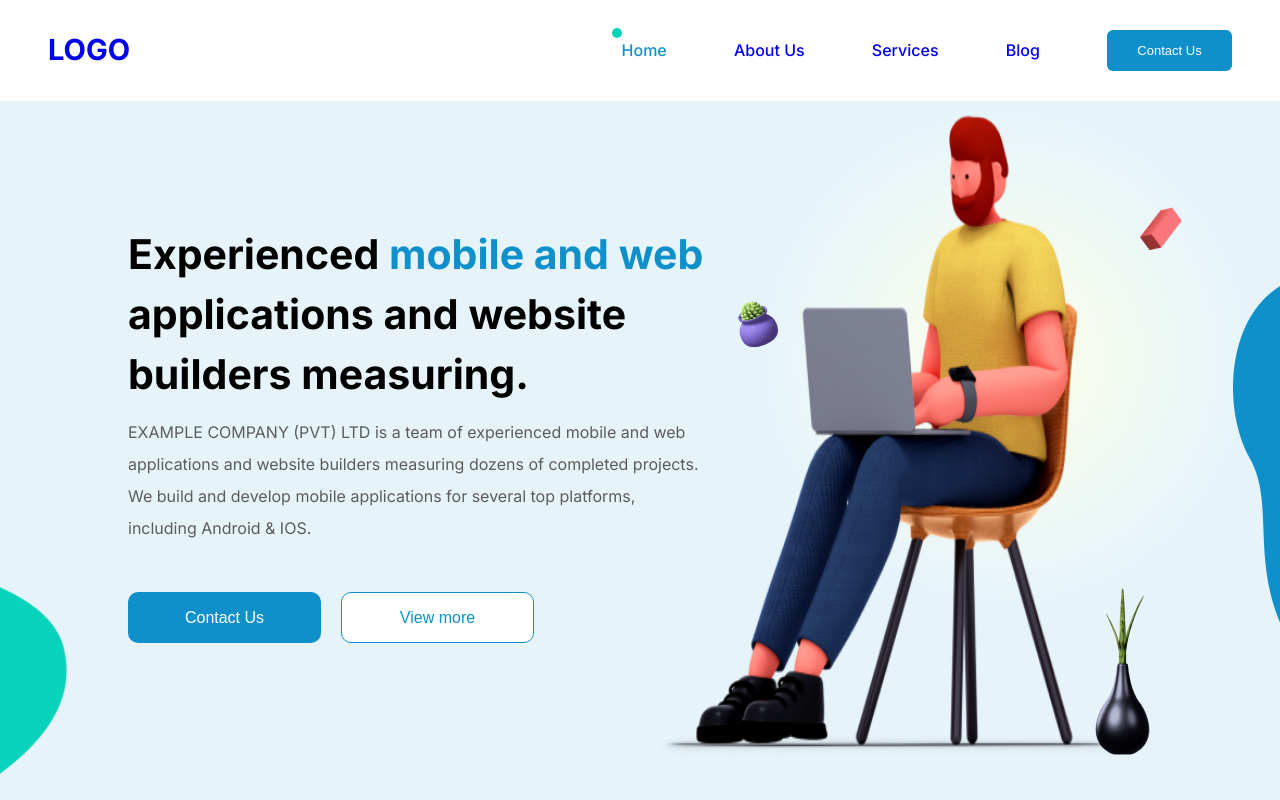
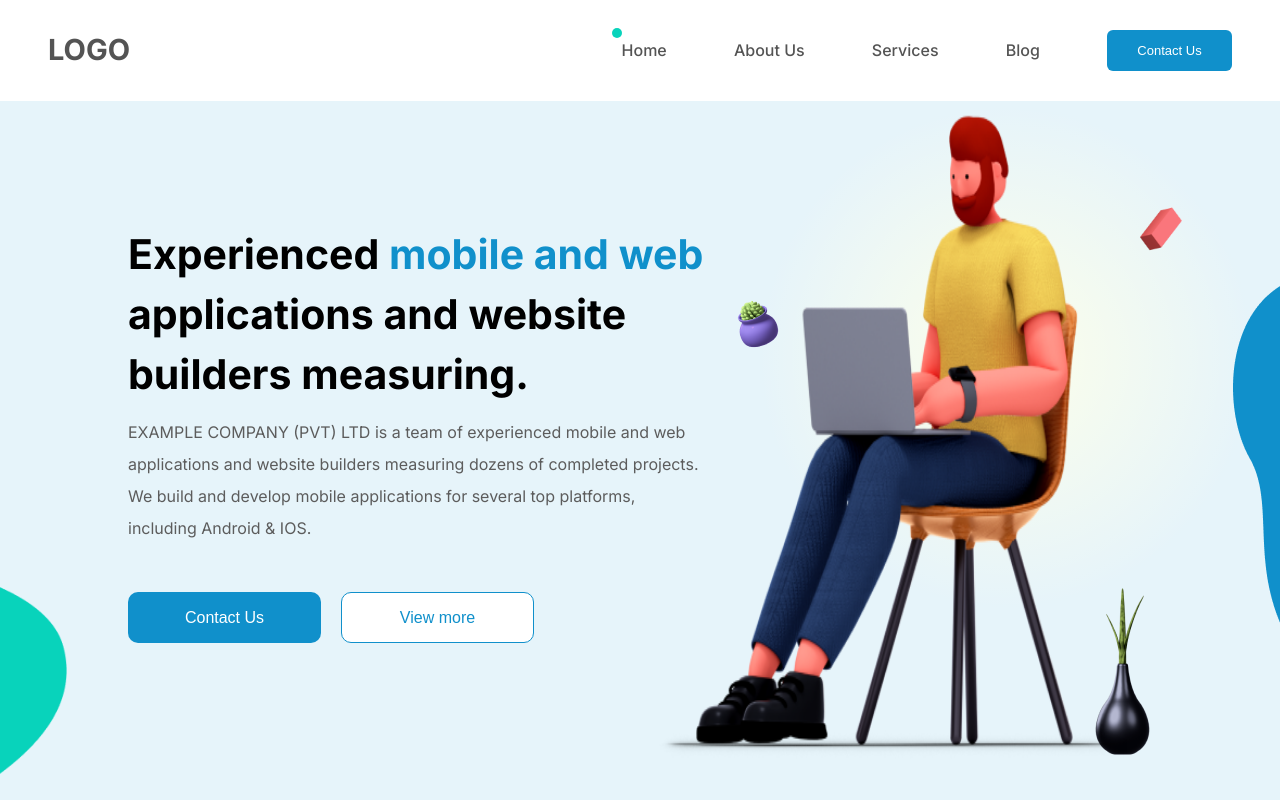
Before and after one commit to raimanish9894/Manetia_task1, a Next.js app: page / in a window 1280 px wide. Shown: the top 800 px of the page. Built offline with nearby package versions, Linux system fonts and the light colour scheme.

Commit message:
Update navbar.module.css

```diff
--- a/src/app/styles/navbar.module.css
+++ b/src/app/styles/navbar.module.css
@@ -24,6 +24,7 @@
 
 .logo a {
   text-decoration: none;
+  color: #545454;
 }
 .navbardiv {
   font-size: 16px;
@@ -47,6 +48,7 @@
 
 .navbarList a {
   text-decoration: none;
+  color: #545454;
 }
 
 .activeLink {
```
